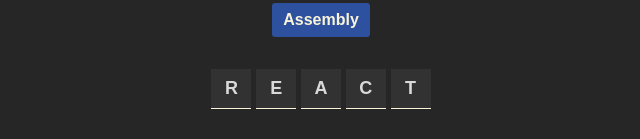
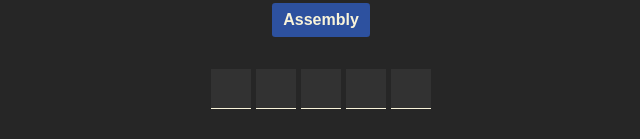
Before and after one commit to anamarijadraskovic/assembly_endgame, a React (Vite) app: page / in a window 1280 px wide. Shown: the part 378-517 px from the top of the page, without its empty margins (319-959 px from the left). Built offline with nearby package versions, Linux system fonts and the light colour scheme; a web font is replaced by a local one.

Commit message:
Only display correctly guessed letter in a word

```diff
--- a/src/App.jsx
+++ b/src/App.jsx
@@ -27,7 +27,9 @@
 
   const letterElements = currentWord.split("").map((letter, index) => (
     // biome-ignore lint/suspicious/noArrayIndexKey: Using index is safe because the characters are static and the list will never reorder or update independently.
-    <span key={index}>{letter.toUpperCase()}</span>
+    <span key={index}>
+      {guessedLetters.includes(letter) ? letter.toUpperCase() : ""}
+    </span>
   ));
 
   const alphabet = "abcdefghijklmnopqrstuvwxyz";
```
